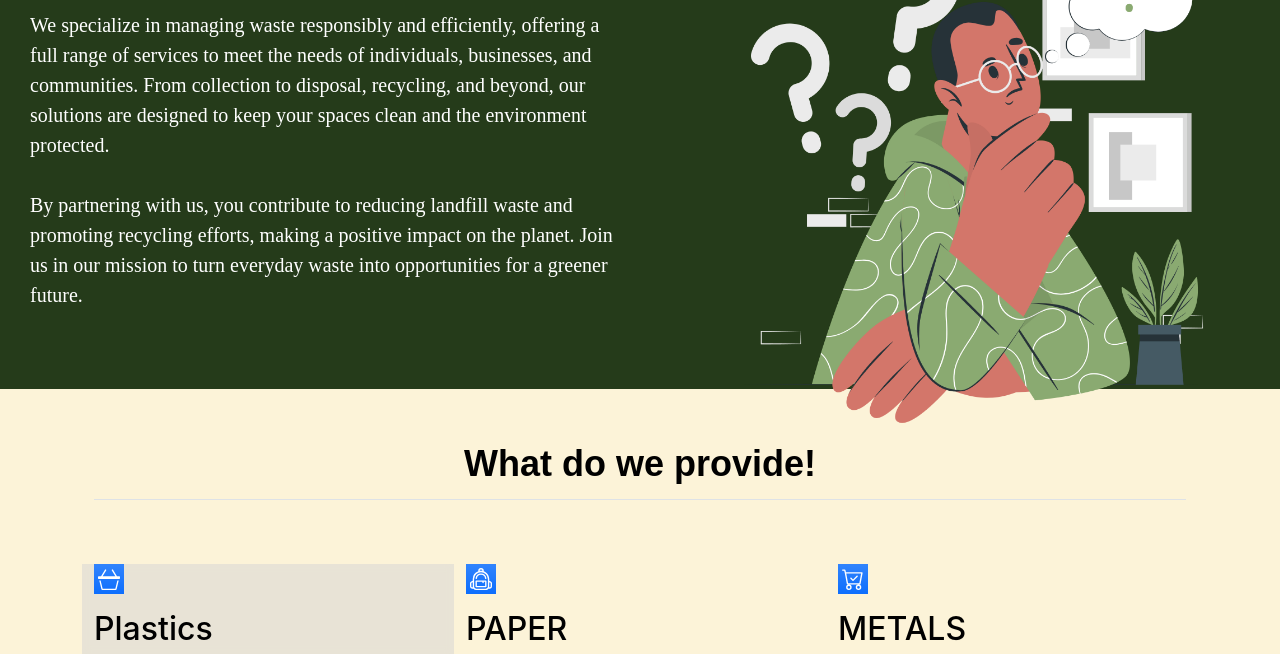
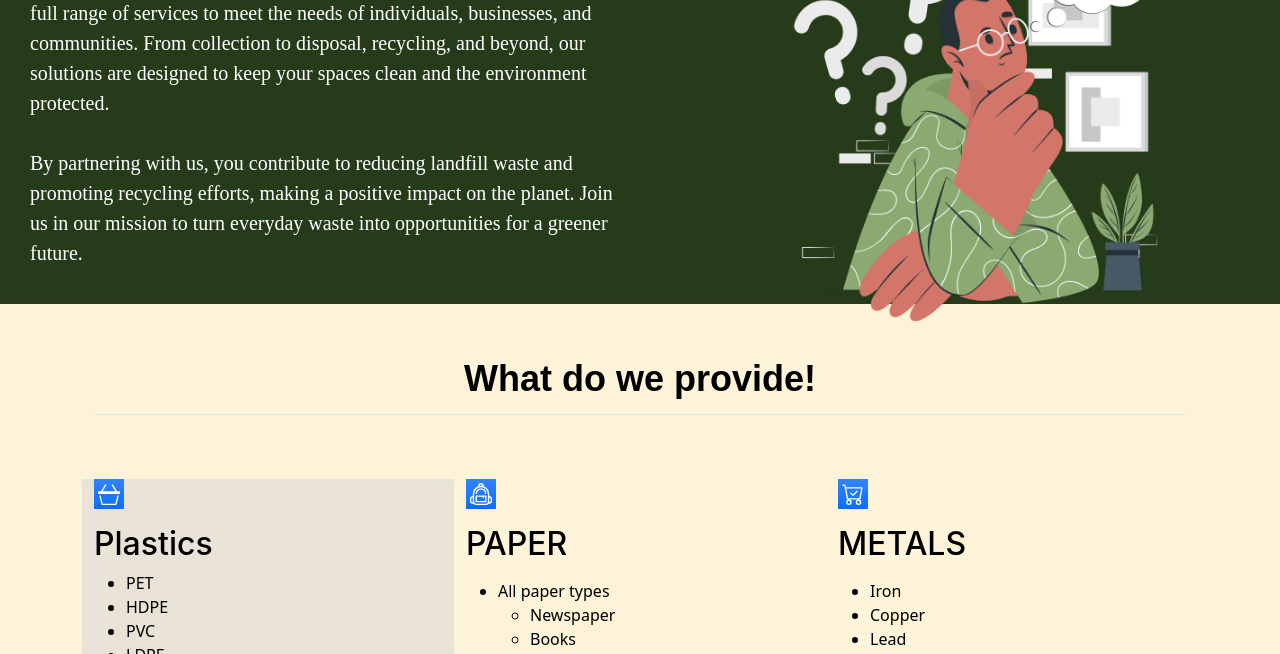
Before and after one commit to hitonao/WMP, a plain HTML site: page index.html in a window 1280 px wide. Shown: the part 521-1175 px from the top of the page. Drawn offline with nearby package versions, Linux system fonts and the light colour scheme.

Commit message:
Update 1index.html

```diff
--- a/index.html
+++ b/index.html
@@ -88,9 +88,9 @@
 
         <div class="col-10 col-sm-8 col-lg-6  "  >
 
-          <img src="Thinking face-cuate.png" class="d-block mx-lg-auto img-fluid " alt="Thinking face" width="560" height="560" loading="lazy" style=" margin:10px;
+          <img src="Thinking face-cuate.png" class="d-block mx-lg-auto img-fluid " alt="Thinking face" width="450" height="450" loading="lazy" style=" margin:10px;
           padding: 0;
-          margin-bottom: -75px;">
+          margin-bottom: -55px;">
         </div>
         <div class="col-lg-6" >
 
```
